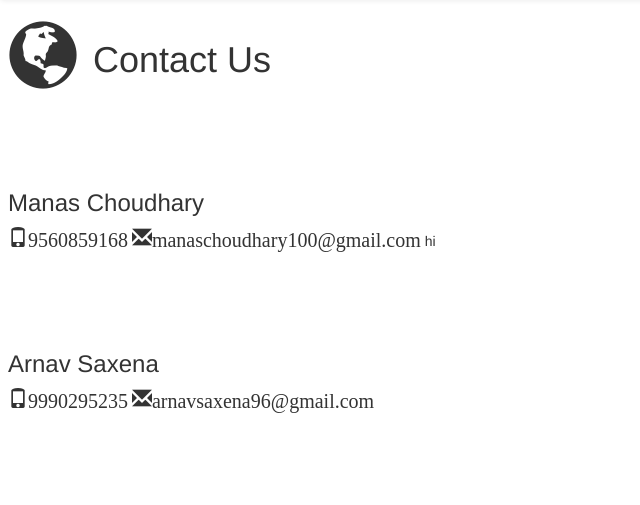
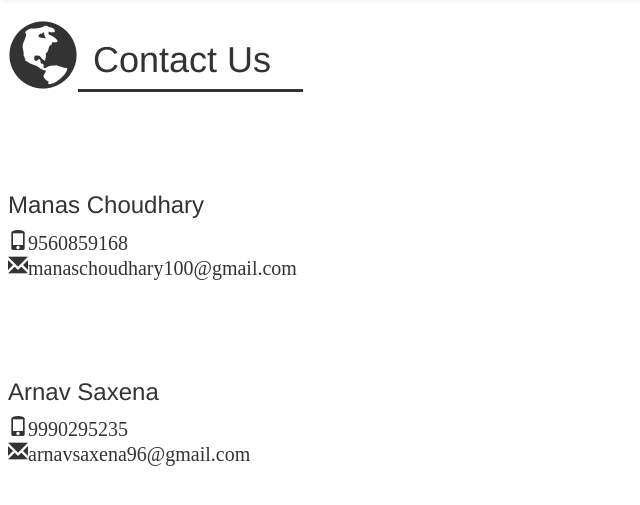
Before and after one commit to arnavS96/Policy-Portal, a Django app: page /account/contact/ in a window 1280 px wide. Shown: the part 150-655 px from the top of the page, without its empty margins (0-640 px from the left). Run offline with Django 3.2, Linux system fonts and the light colour scheme; some libraries are stand-ins or nearby versions.

Commit message:
Add base, contact us,  account app

```diff
--- a/policy_portal/account/static/css/contact_styles.css
+++ b/policy_portal/account/static/css/contact_styles.css
@@ -11,15 +11,24 @@
 .contact{
 	clear: both;
 	padding-top:80px;
+
 }
 
 .contact .glyphicon{
 	font-size:20px;
+	clear: both;
+
+}
+
+.glyphicon.glyphicon-envelope{
+	font-size:20px;
+	clear: both;
 
 }
 
 #contact_us{
+	width:225px;
 float: left;
 padding-left: 15px;
-
+border-bottom-style: solid;
 }
--- a/policy_portal/account/templates/base.html
+++ b/policy_portal/account/templates/base.html
@@ -29,7 +29,7 @@
 	<nav class="navbar navbar-default">
         <div class="container-fluid">
         	<div class="navbar-header">
-        		<a class="navbar-brand" href="#">IRSC Policy Portal</a>
+        		<a class="navbar-brand" href="{% url 'index' %}">IRSC Policy Portal</a>
         	</div>
                    <!-- Menu Items -->
 
--- a/policy_portal/account/templates/contact.html
+++ b/policy_portal/account/templates/contact.html
@@ -17,18 +17,17 @@
 
 <div class= 'contact'>
 	<h3> Manas Choudhary</h3>
+    <div class="glyphicon glyphicon-phone" aria-hidden="true">9560859168</div>
 
-	<div class="glyphicon glyphicon-phone" aria-hidden="true">9560859168</div>
-
-
-	<div class="glyphicon glyphicon-envelope" aria-hidden="true">manaschoudhary100@gmail.com</div>
-<h7>hi</h7>
 </div>
+<div class="glyphicon glyphicon-envelope" aria-hidden="true">manaschoudhary100@gmail.com</div>
 
 <div class= 'contact'>
 	<h3> Arnav Saxena</h3>
-	<span class="glyphicon glyphicon-phone" aria-hidden="true">9990295235</span>
-	<span class="glyphicon glyphicon-envelope" aria-hidden="true">arnavsaxena96@gmail.com</span>
-</div>
+	<div class="glyphicon glyphicon-phone" aria-hidden="true">9990295235</div>
+	</div>
+	<div class="glyphicon glyphicon-envelope" aria-hidden="true">arnavsaxena96@gmail.com</div>
+
+
 </div>
 {%endblock%}
```
